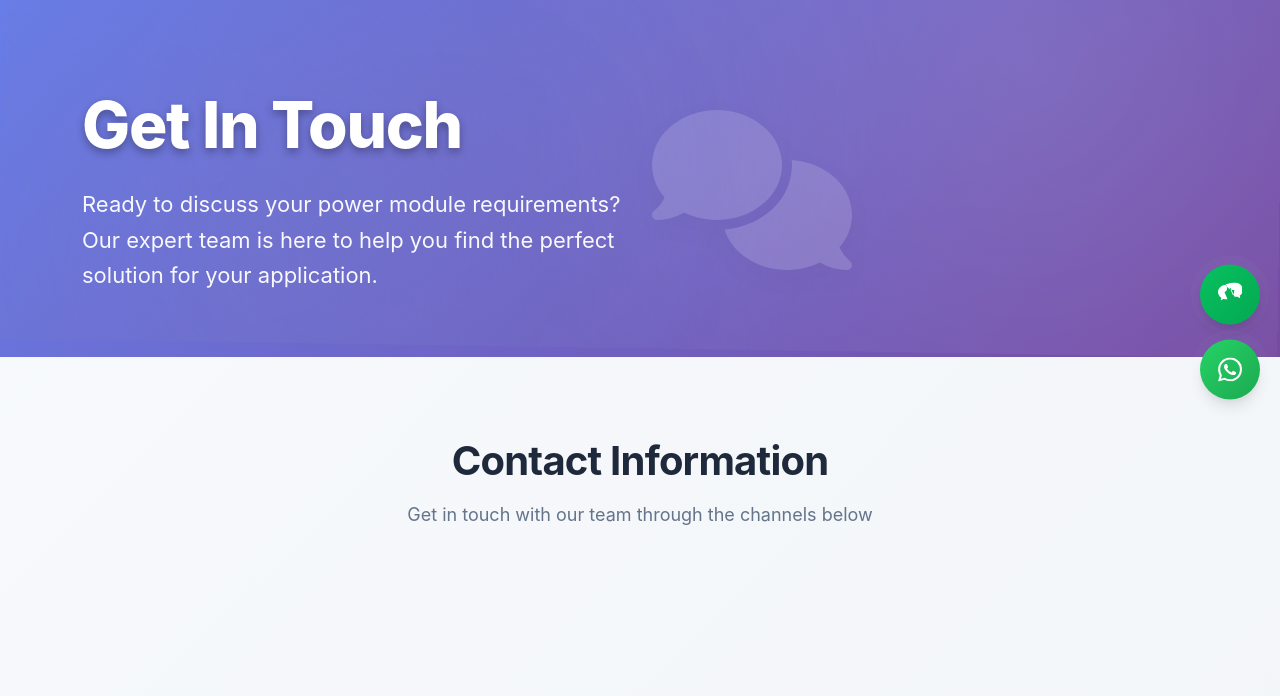
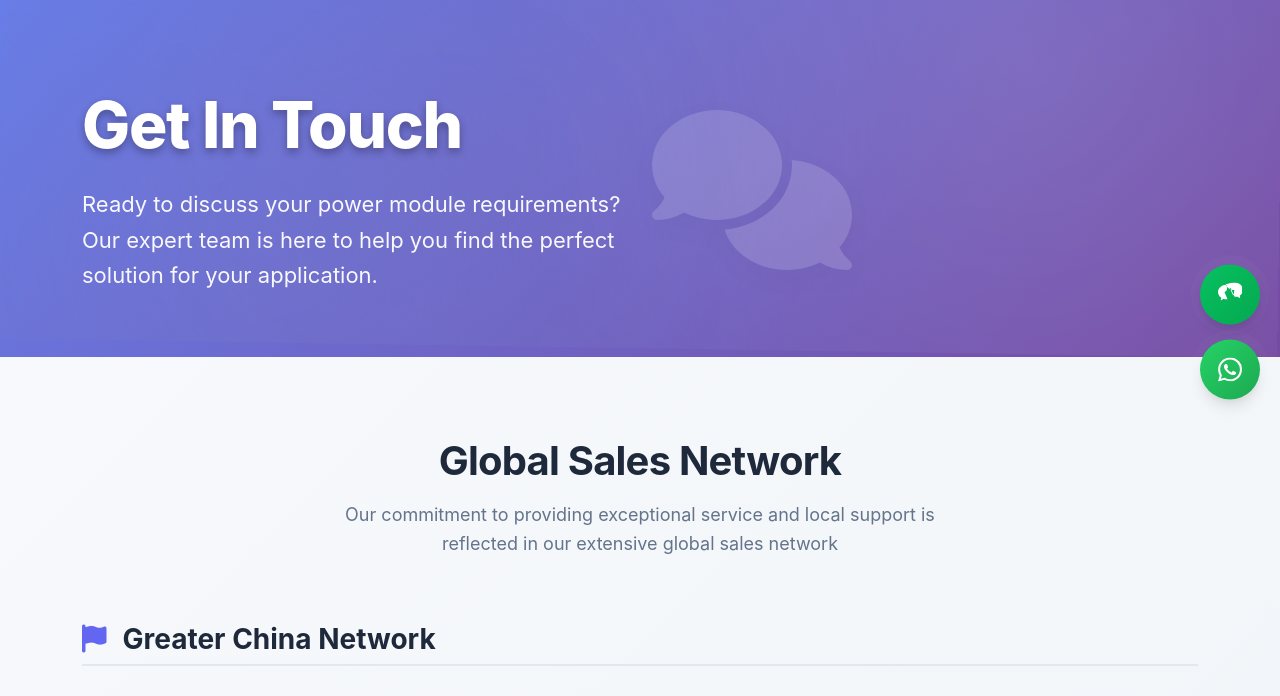
Before and after one commit to befpail737-glitch/starpower-distributor, a plain HTML site: page contact/index.html in a window 1280 px wide. Shown: the part 68-764 px from the top of the page. Drawn offline with nearby package versions, Linux system fonts and the light colour scheme.

Commit message:
Remove Contact Information section and move Global Sales Network to top

```diff
--- a/contact/index.html
+++ b/contact/index.html
@@ -785,17 +785,6 @@
             </div>
         </div>
     </section>
-
-    <!-- Contact Information -->
-    <div class="section-container">
-        <div class="container">
-            <div class="section-header fade-in-up">
-                <h2 class="section-title">Contact Information</h2>
-                <p class="section-subtitle">Get in touch with our team through the channels below</p>
-            </div>
-
-        </div>
-    </div>
 
     <!-- Global Sales Network -->
     <div class="section-container">
```
